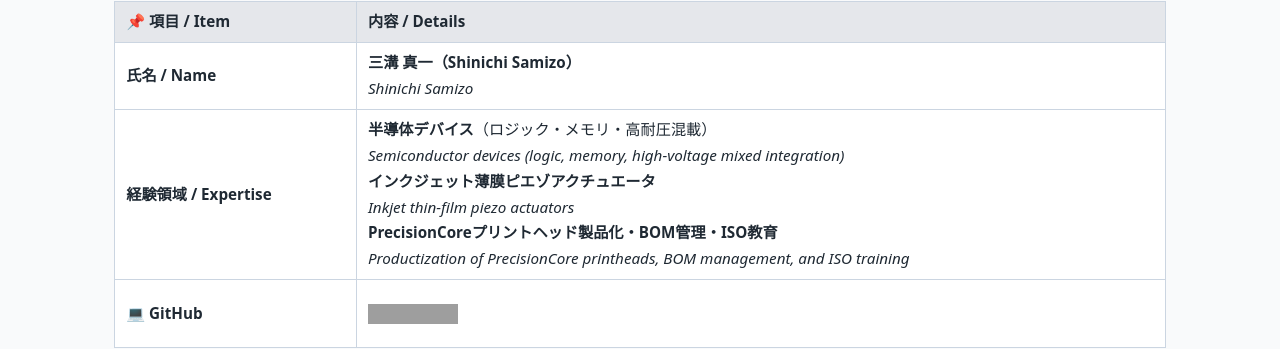
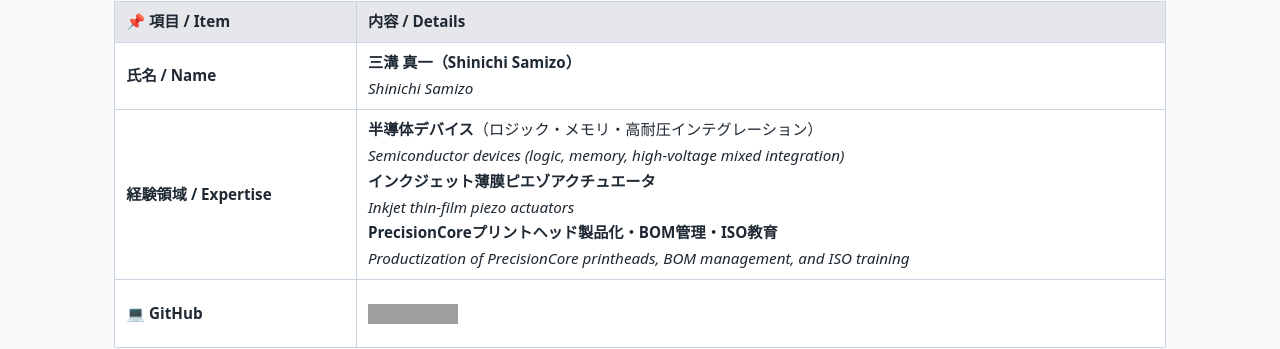
Before and after one commit to Samizo-AITL/Edusemi-Plus, a Jekyll site: the page built from index.md, in a window 1280 px wide and 900 px high, scrolled down 2545 px. Shown: the part 141-490 px from the top of the window. Built offline with Jekyll 4.4.1, drawn with Linux system fonts in a browser that asks for light colours; grey boxes are pictures that could not be loaded.

Commit message:
Update index.md

```diff
--- a/index.md
+++ b/index.md
@@ -84,7 +84,7 @@
 | **📌 項目 / Item** | **内容 / Details** |
 |--------------------|--------------------|
 | **氏名 / Name** | **三溝 真一（Shinichi Samizo）**<br>*Shinichi Samizo* |
-| **経験領域 / Expertise** | **半導体デバイス**（ロジック・メモリ・高耐圧混載）<br>*Semiconductor devices (logic, memory, high-voltage mixed integration)*<br>**インクジェット薄膜ピエゾアクチュエータ**<br>*Inkjet thin-film piezo actuators*<br>**PrecisionCoreプリントヘッド製品化・BOM管理・ISO教育**<br>*Productization of PrecisionCore printheads, BOM management, and ISO training* |
+| **経験領域 / Expertise** | **半導体デバイス**（ロジック・メモリ・高耐圧インテグレーション）<br>*Semiconductor devices (logic, memory, high-voltage mixed integration)*<br>**インクジェット薄膜ピエゾアクチュエータ**<br>*Inkjet thin-film piezo actuators*<br>**PrecisionCoreプリントヘッド製品化・BOM管理・ISO教育**<br>*Productization of PrecisionCore printheads, BOM management, and ISO training* |
 | **💻 GitHub** | [![GitHub](https://img.shields.io/badge/GitHub-Samizo--AITL-blue?style=for-the-badge&logo=github)](https://github.com/Samizo-AITL) |
 
 ---
```
